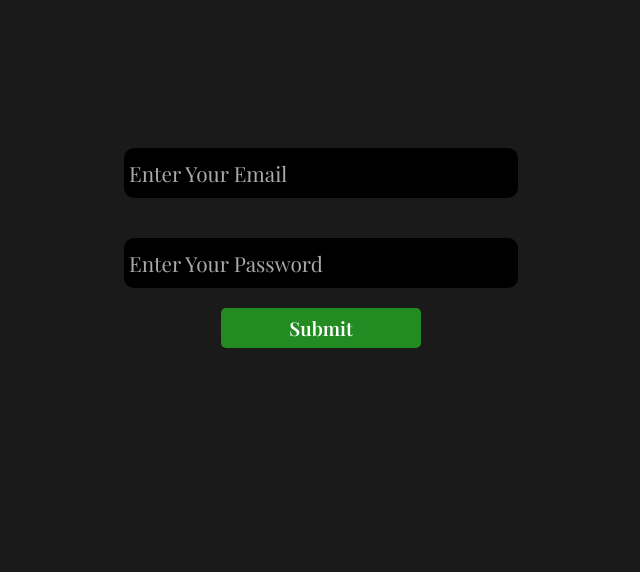
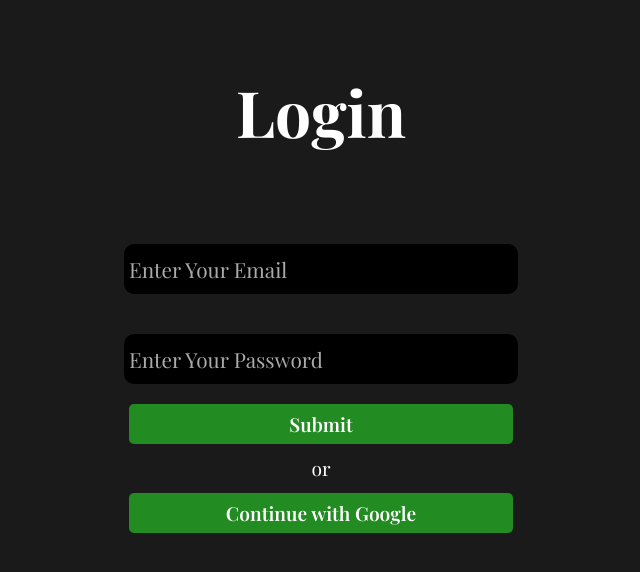
Before and after one commit to Arifkhan2007111/GreenBridge-Project, a React (Vite) app in the folder FrontEnd/: page /login in a window 1280 px wide. Shown: the top 572 px of the page, without its empty margins (319-959 px from the left). Built offline with nearby package versions, Linux system fonts and the light colour scheme; a web font is replaced by a local one.

Commit message:
Some changes

```diff
--- a/FrontEnd/src/Components/Login.jsx
+++ b/FrontEnd/src/Components/Login.jsx
@@ -1,10 +1,12 @@
 import React, { useState } from "react";
 import { app } from "../firebase.js"
-import { getAuth, createUserWithEmailAndPassword } from "firebase/auth"
+import { getAuth, createUserWithEmailAndPassword, signInWithPopup, GoogleAuthProvider } from "firebase/auth"
 
-const auth = getAuth(app)
 
 const Login = () =>{
+    const auth = getAuth(app)
+    const googleProvider = new GoogleAuthProvider();
+
 
     const [email, setEmail] = useState("")
     const [password, SetPassword] = useState("")
@@ -20,14 +22,22 @@ const Login = () =>{
             console.error("Error:", error.message);
         });
     }
+
+    const googleSignup = () =>{
+        signInWithPopup(auth, googleProvider);
+
+    }
     return(
         <>
             <div className="login">
+                <h1>Login</h1>
                 <form>
                     <input onChange={(e) =>{setEmail(e.target.value)}} value={email} placeholder="Enter Your Email" type="email"></input>
                     <input onChange={(e) =>{SetPassword(e.target.value)}} value={password} placeholder="Enter Your Password" type="password"></input>
-                    <button onClick={signup}>Submit</button>
+                    <button className="button" onClick={signup}>Submit</button>
                 </form>
+                <p>or</p>
+                <button onClick={googleSignup} className="button">Continue with Google</button>
             </div>
         </>
     )
```
